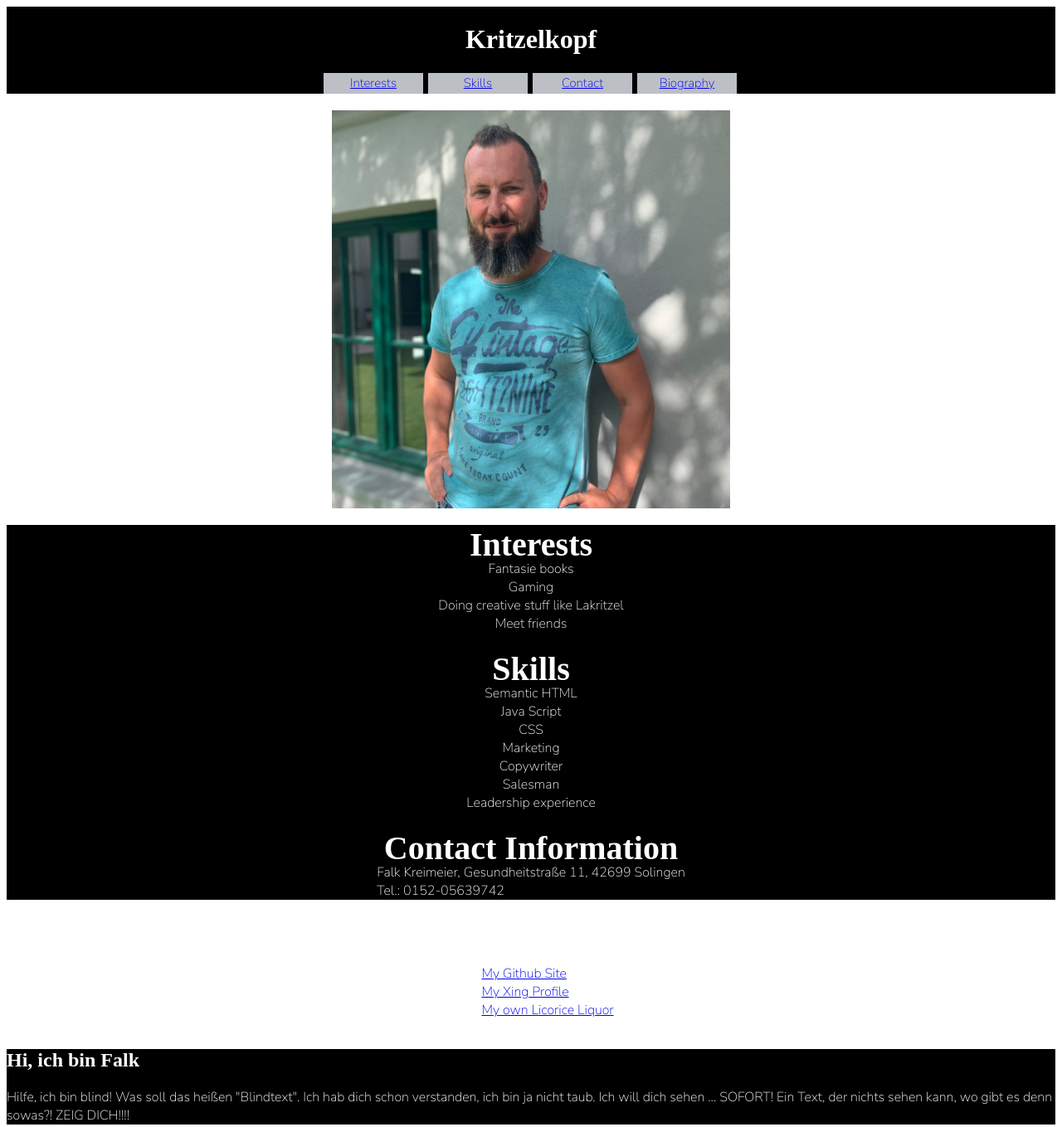
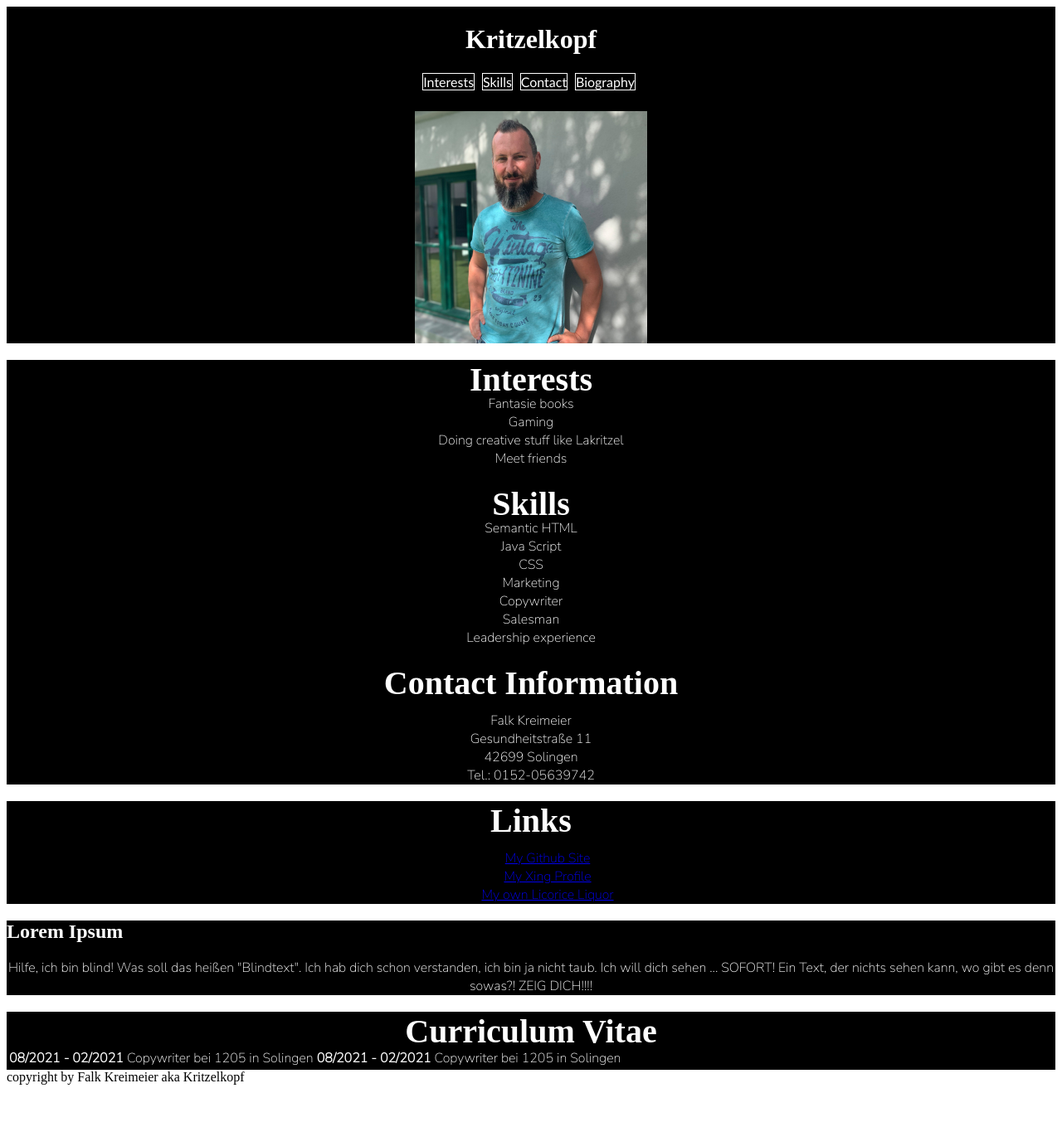
Before and after one commit to falkkreimeier/personal-website1, a plain HTML site: page Index.html in a window 1280 px wide. Shown: the top 1359 px of the page at 83% size. After the commit the page ends 1316 px from the top, so only its background shows below. Drawn offline with Linux system fonts and the light colour scheme; a web font is replaced by a local one.

Commit message:
structure

```diff
--- a/Index.html
+++ b/Index.html
@@ -13,7 +13,8 @@
         <link href="https://fonts.googleapis.com/css2?family=Halant:wght@600&display=swap" rel="stylesheet">
         <link rel="preconnect" href="https://fonts.googleapis.com">
         <link rel="preconnect" href="https://fonts.gstatic.com" crossorigin>
-        <link href="https://fonts.googleapis.com/css2?family=Halant:wght@600&family=Nunito+Sans:wght@200&display=swap" rel="stylesheet">
+        <link href="https://fonts.googleapis.com/css2?family=Halant:wght@600&family=Nunito+Sans:wght@200&display=swap"
+            rel="stylesheet">
         <meta name="viewport" content="width=device-width, initial-scale=1.0">
 
 </head>
@@ -23,16 +24,10 @@
         <header>
             <h1>Kritzelkopf</h1>
             <nav>
-                <button class="button cardhover" type="button">
-                    <a href="#interests">Interests</a></li>
-                </button> <button class="button" type="button">
-                    <a href="#skills">Skills</a></li>
-                </button>
-                <button class="button" type="button">
-                <a href="#Contact">Contact</a></li>
-            </button>
-            <button class="button" type="button">
-                <a href="#Biography">Biography</a></li>
+                    <a href="#interests" class=button>Interests</a>
+                    <a href="#skills" class=button>Skills</a>
+                    <a href="#Contact" class=button>Contact</a>
+                    <a href="#Biography" class=button>Biography</a>
             </nav>
         </header>
     </div>
@@ -42,19 +37,18 @@
             <img src="../personal-website1/img/falk-kreimeier.1024x1024.jpg" alt="Das bin ich, Falk Kreimeier">
         </div>
 
-        <section class="content-box">
-            <h2 id=interests>Interests</h2>
-            <ul class="text">
-                <li>Fantasie books</li>
-                <li>Gaming</li>
-                <li>Doing creative stuff like Lakritzel</li>
-                <li>Meet friends</li>
+     <section>
+            <h2  id=interests>Interests</h2>
+            <ul>
+                <li >Fantasie books</li>
+                <li >Gaming</li>
+                <li >Doing creative stuff like Lakritzel</li>
+                <li >Meet friends</li>
             </ul>
-            </sections>
 
-            <section>
+
             <h2 id=skills> Skills </h2>
-                <ul class="text">
+            <ul>
                 <li>Semantic HTML</li>
                 <li>Java Script</li>
                 <li>CSS</li>
@@ -63,17 +57,16 @@
                 <li>Salesman</li>
                 <li>Leadership experience</li>
             </ul>
+
+
+            <h2 id=Contact>Contact Information</h2>
+            <p>Falk Kreimeier <br> Gesundheitstraße 11 <br> 42699 Solingen <br />Tel.: 0152-05639742</p>
         </section>
-
-            <adress  class="content-box">
-                <h2 id=Contact>Contact Information</h2>
-                <p class="text">Falk Kreimeier, Gesundheitstraße 11, 42699 Solingen<br />Tel.: 0152-05639742</p>
-            </adress>
     </main>
 
     <section>
         <h2>Links</h2>
-        <nav class="text">
+        <nav>
             <ol>
                 <li><a href="https://github.com/falkkreimeier">My Github Site</a></li>
                 <li><a href="https://www.xing.com/home">My Xing Profile</a></li>
@@ -82,17 +75,19 @@
         </nav>
     </section>
 
-    <article class="content-box">
-        <h1>Hi, ich bin Falk</h1>
-        <p class="text">Hilfe, ich bin blind! Was soll das heißen "Blindtext". Ich hab dich schon verstanden, ich
+    <article >
+        <h1>Lorem Ipsum</h1>
+        <p> Hilfe, ich bin blind! Was soll das heißen "Blindtext". Ich hab dich schon verstanden, ich
             bin ja nicht taub.
             Ich will dich sehen ... SOFORT! Ein Text, der nichts sehen kann, wo gibt es denn sowas?! ZEIG DICH!!!!</p>
     </article>
 
-    <section class="content-box">
+    <section>
         <h2 id=Biography>Curriculum Vitae</h2>
-        <table class="text">
+        <table>
             <tr>
+                <th>08/2021 - 02/2021</th>
+                <td>Copywriter bei 1205 in Solingen</td>
                 <th>08/2021 - 02/2021</th>
                 <td>Copywriter bei 1205 in Solingen</td>
             </tr>
--- a/styles.css
+++ b/styles.css
@@ -1,7 +1,7 @@
-@font-face {
+/* @font-face {
     font-family: 'Fail';
     src:  url('font/FAIL.TTF') format('truetype');
-  }
+  } */
 
 html {
     box-sizing: border-box;
@@ -28,9 +28,7 @@ h1 {
 
 
 h2{
-    display: flex;
-    flex-direction: row;
-    justify-content: center;
+    text-align: center;
     color: white;
     font-family: 'halant', serif;
     font-size: 40px;
@@ -38,15 +36,25 @@ h2{
     margin-bottom: -5px;
 }
 
-.text {
+li {
+    color: white;
+    font-family: 'Nunito Sans', sans-serif;
     display: flex;
-    flex-direction: column;
-    align-items: center;
+    justify-content: center;
+}
 
-
+p {
+    text-align: center;
     color: white;
     font-family: 'Nunito Sans', sans-serif;
 }
+
+table {
+    color: white;
+    font-family: 'Nunito Sans', sans-serif;
+}
+
+
 
 ul {
     list-style-type: none;
@@ -54,44 +62,43 @@ ul {
     margin: 0;
 }
 
-p {
-    padding: 0;
-    margin: 0;
-}
-
 .image {
   display: flex;
   justify-content: center;
-  height: 500px;
+  height: 300px;
   padding-top: 20px;
-
-    /* display: flex;
-    flex-direction: row;
-    justify-content: center;
-    width: 700x;
-    height: 500px;
-    border: 0px;
-    background-color: gray; */
+  background-color: black;
 }
 
+
 .button {
-    background-color: #bdbfc7;
-    border-style: none;
-    border-width: 0px;
-    font-size: 15px;
-    height: 25px;
-    margin-right: 2px;
-    width: 120px;
-    font-family: 'Nunito Sans', sans-serif;
-    animation-duration; 4s;
+    display: inline-block;
+    text-decoration: none;
+    border:0.1em solid #FFFFFF;
+    margin: 0 0.3em 0.3em 0;
+    font-family: 'Gill Sans', 'Gill Sans MT', Calibri, 'Trebuchet MS', sans-serif;
+    font-weight: 400;
+    color: #FFFFFF;
+    text-align: center;
+    /* transition: all 0,2s; */
+}
+
+.button:hover {
+    color: #000000;
+    background-color: #FFFFFF
  }
 
- .button:hover {
-    transform:translateY(-5px)
 
- }
+section {
+    padding: 0px;
+    margin: 0px;
+    background-color: black;
+    font-family:'Nunito Sans', sans-serif;
+}
 
-.content-box {
-background-color: black;
-font-family:'Gill Sans', 'Gill Sans MT', Calibri, 'Trebuchet MS', sans-serif;
+article {
+    padding: 0px;
+    margin: 0px;
+    background-color: black;
+    font-family:'Nunito Sans', sans-serif;
 }
```
Lines whose indentation alone changed are shown as unchanged.
